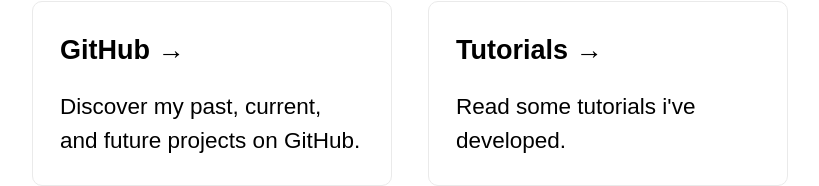
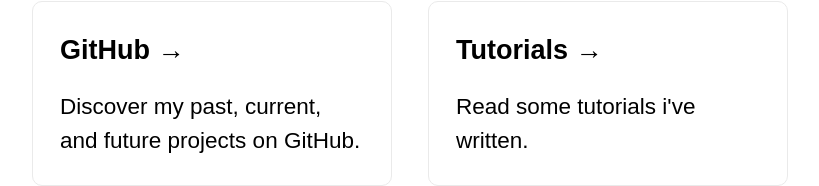
Before and after one commit to lreynolds188/Portfolio, a Next.js app: page / in a window 1280 px wide. Shown: the part 766-952 px from the top of the page, without its empty margins (230-1049 px from the left). Built offline with nearby package versions, Linux system fonts and the light colour scheme.

Commit message:
Update index.js

```diff
--- a/pages/index.js
+++ b/pages/index.js
@@ -40,7 +40,7 @@ export default function Home() {
 
           <a href="/tutorials" className={styles.card}>
             <h3>Tutorials &rarr;</h3>
-            <p>Read some tutorials i've developed.</p>
+            <p>Read some tutorials i've written.</p>
           </a>
 
           <a href="/quotes" className={styles.card}>
```
